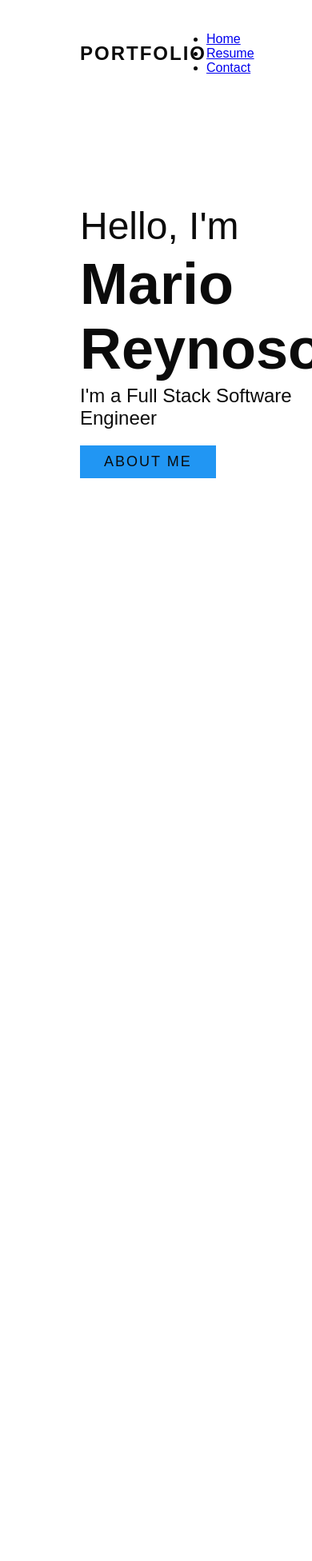
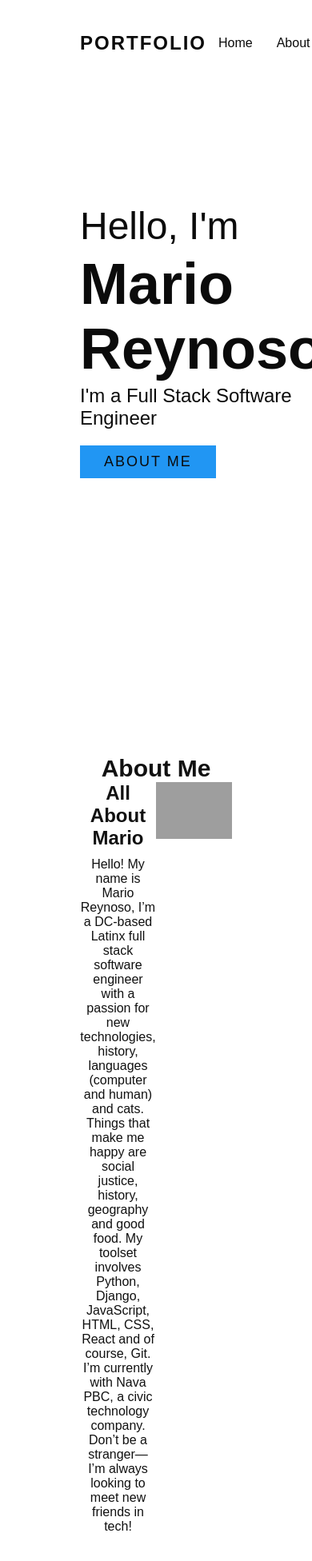
Before and after one commit to riobotic/Reymar.io, a plain HTML site: page index.html in a window 390 px wide. Shown: the top 1952 px of the page at 80% size. Before the commit the page ends 844 px from the top, so only its background shows below. Drawn offline with Linux system fonts and the light colour scheme; grey boxes are pictures that could not be loaded; a web font is replaced by a local one.

Commit message:
adding updates to HTML

```diff
--- a/index.html
+++ b/index.html
@@ -13,10 +13,10 @@
           <div class="toggle"></div>
           <ul>
               <li><a href="#">Home</a></li>
+              <li><a href="#">About</a></li>
               <li><a href="#">Resume</a></li>
               <li><a href="#">Contact</a></li>
           </ul>
-
       </header>
     <section class="banner">
         <div class="textBx">
@@ -25,6 +25,49 @@
             <a href="#" class="btn">About Me</a>
         </div>
     </section>
-	<script src="index.js"></script>
+    <section class="about">
+        <div class="heading">
+            <h2>About Me</h2>
+            <div class="content">
+                <div class="contentBx w50">
+                    <h3>All About Mario</h3>
+                    <p>Hello! My name is Mario Reynoso, I’m a DC-based Latinx full stack software engineer with a passion
+                        for new technologies, history, languages (computer and human) and cats.
+                        Things that make me happy are social justice, history, geography and good food.
+                        My toolset involves Python, Django, JavaScript, HTML, CSS, React and of course, Git.
+                        I’m currently with Nava PBC, a civic technology company.
+                        Don’t be a stranger—I’m always looking to meet new friends in tech!</p>
+                </div>
+                <div class="w50">
+                    <img src="https://i.ibb.co/8rsXCbJ/Cat-Resize.jpg" class="img">
+                </div>
+            </div>
+        </div>
+    </section>
+    <section class="banner">
+        <div class="textBx">
+            <h2>Hello, I'm <br><span>Mario Reynoso</span></br></h2>
+            <h3>I'm a Full Stack Software Engineer</h3>
+            <a href="#" class="btn">About Me</a>
+        </div>
+    </section>
+    <section class="Resume">
+        <div class="heading">
+            <h2>Mario's Resume</h2>
+            <div class="content">
+                <div class="resumeBx w50">
+                </div>
+                <div class="w50">
+                    <img src="https://i.ibb.co/8rsXCbJ/Cat-Resize.jpg" class="img">
+                </div>
+            </div>
+        </div>
+    </section>
+	<script type="text/JavaScript">
+    window.addEventListener('scroll', function(){
+       var header = document.querySelector('header')
+       header.classList.toggle('sticky', window.scrollY > 0);
+    });
+    </script>
   </body>
 </html>
--- a/style.css
+++ b/style.css
@@ -14,7 +14,7 @@ section
 {
     position: relative;
     min-height: 100vh;
-    /* background: url(banner.jpg); */
+    /* background: url(""); */
     background-size: cover;
     background-position: right;
     display: flex;
@@ -64,6 +64,14 @@ header
     display: flex;
     justify-content: space-between;
     align-items: center;
+    transition: 0.5s;
+}
+header.sticky
+{
+    background: rgb(255, 255, 255);
+    padding: 20px 100px;
+    box-shadow: 0 5px 20px rgba(0,0,0,0.1);
+
 }
 header .logo
 {
@@ -74,3 +82,61 @@ header .logo
     font-weight: 700;
     letter-spacing: 2px;
 }
+header.sticky .logo
+{
+    color: #111;
+
+}
+header ul
+{
+    position: relative;
+    display: flex;
+}
+header ul li
+{
+    position: relative;
+    list-style: none;
+}
+header ul li a
+{
+    position: relative;
+    display: inline-block;
+    margin: 0 15px;
+    color: rgb(11, 11, 11);
+    text-decoration: none;
+}
+header.sticky ul li a
+{
+    color: #111;
+
+}
+.heading
+{
+    width: 100%;
+    text-align: center;
+    margin-bottom: 30px;
+    color: #111;
+}
+.heading h2
+{
+    font-weight: 600;
+    font-size: 30px;
+}
+.content
+{
+    display: flex;
+    justify-content: space-between;
+}
+.contentBx h3
+{
+    font-size: 24px;
+    margin-bottom: 10px;
+}
+.w50
+{
+    min-width: 50%;
+}
+img
+{
+    max-width: 100%;
+}
```
